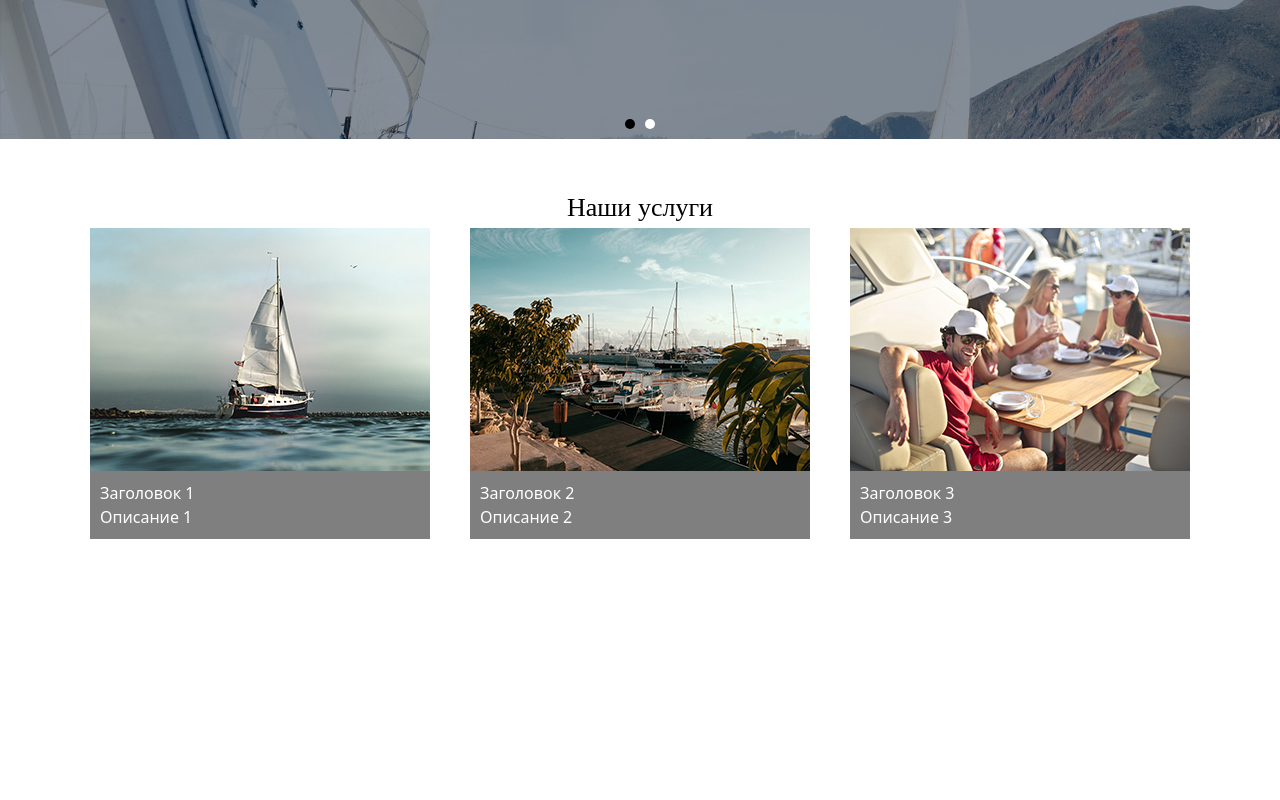
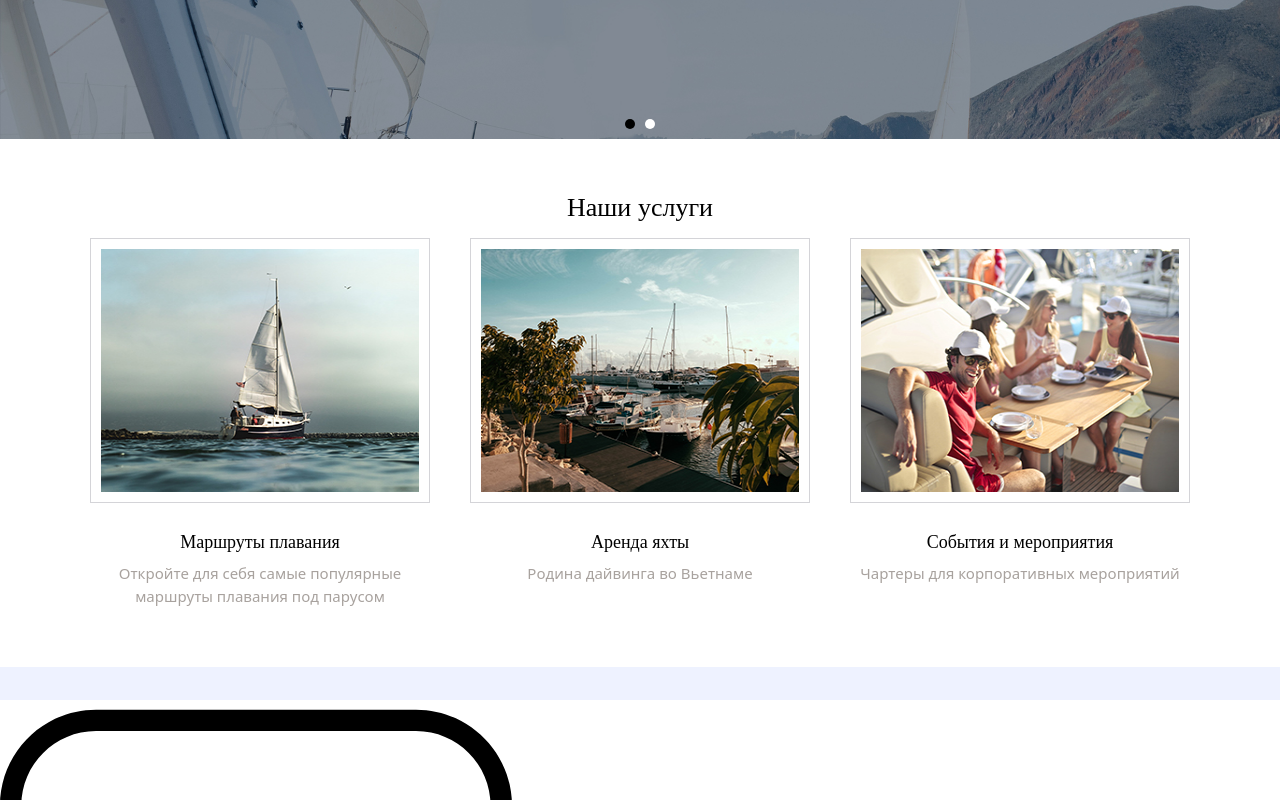
Before and after one commit to KMS56135/project-yachtv3, a React (Create React App) app: page / in a window 1280 px wide. Shown: the part 300-1100 px from the top of the page. Before the commit the page ends 889 px from the top, so only its background shows below. Built offline with nearby package versions, Linux system fonts and the light colour scheme.

Commit message:
add Service

```diff
--- a/src/App.css
+++ b/src/App.css
@@ -1,9 +1,13 @@
 @import './assets/fonts/fonts.css';
 @import './component/Swiper/swiper.css';
 
+* {
+    box-sizing: border-box;
+}
 
 :root {
     --white: #ffffff;
     --zinc-300: #d4d4d8;
+    --text-description: #a8a29e;
 
 }
--- a/src/App.js
+++ b/src/App.js
@@ -1,6 +1,7 @@
 import NavbarPanel from './component/Navbarpanel/Navbarpanel';
 import Swiper from './component/Swiper/Swiper';
 import Offers from './component/Offers/Offers';
+import Services from './component/Services/Services'
 import slide1 from './assets/images/Swiper/slide-1.jpg'
 import slide2 from './assets/images/Swiper/slide-2.jpg'
 import './App.css';
@@ -29,6 +30,7 @@ function App() {
       <NavbarPanel/>
       <Swiper items={items}/>
       <Offers/>
+      <Services/>
     </>
   );
 }
--- a/src/component/Carousel/Carousel.css
+++ b/src/component/Carousel/Carousel.css
@@ -14,6 +14,11 @@
     gap: 40px;
 }
 
+.carousel-image-wrapper {
+    border: 1px solid var(--zinc-300);
+    padding: 10px;
+}
+
 .carousel-image {
     display: flex;
     flex-direction: column;
@@ -23,9 +28,6 @@
     position: absolute; /* Исправлено позиционирование для корректной анимации */
 }
 
-.carousel-image img {
-    flex-grow: 1;
-}
 
 .carousel-image.active {
     opacity: 1; /* Отображение активного изображения */
@@ -33,11 +35,22 @@
 }
 
 .carousel-text {
-    background: rgba(0, 0, 0, 0.5);
-    color: #fff;
     width: 100%;
     padding: 10px;
     box-sizing: border-box;
+    text-align: center;
+}
+
+.carousel-title {
+    margin-top: 16px;
+    margin-bottom: 6px;
+    font-size: 18px;
+    font-weight: 400;
+}
+
+.carousel-description {
+    font-size: 15px;
+    color: var(--text-description);
 }
 
 .prev,
@@ -61,16 +74,15 @@
 
 @media (min-width: 768px) {
     /* Специфичные стили для планшетов и выше */
-    .carousel-images {
-        width: 50%;
-    }
+
 }
 
 @media (min-width: 1024px) {
     .carousel-images {
         transition: none;
-        width: 100%;
+        align-items: flex-start;
         justify-content: center;
+        min-width: 340px
     }
 
     .carousel-image {
@@ -81,6 +93,9 @@
         min-width: 340px; /* Распределение по ширине для трех изображений */
     }
 
+    .carousel-image img {
+        height: 243px;
+    }
 
     .prev {
         display: none;
--- a/src/component/Carousel/Carousel.js
+++ b/src/component/Carousel/Carousel.js
@@ -13,18 +13,18 @@ const Carousel = () => {
   const images = [
     {
       src: about1,
-      title: 'Заголовок 1',
-      description: 'Описание 1',
+      title: 'Маршруты плавания',
+      description: 'Откройте для себя самые популярные маршруты плавания под парусом',
     },
     {
       src: about2,
-      title: 'Заголовок 2',
-      description: 'Описание 2',
+      title: 'Аренда яхты',
+      description: 'Родина дайвинга во Вьетнаме',
     },
     {
       src: about3,
-      title: 'Заголовок 3',
-      description: 'Описание 3',
+      title: 'События и мероприятия',
+      description: 'Чартеры для корпоративных мероприятий',
     },
   ];
 
@@ -45,10 +45,12 @@ const Carousel = () => {
       <div className="carousel-images">
         {images.map((image, index) => (
           <div key={index} className={`carousel-image ${index === activeIndex ? 'active' : ''}`}>
-            <img src={image.src} alt={image.title} />
+            <div className='carousel-image-wrapper'>
+                <img src={image.src} alt={image.title} />
+            </div>
             <div className="carousel-text">
-              <h2>{image.title}</h2>
-              <p>{image.description}</p>
+              <h2 className='carousel-title font-taviraj'>{image.title}</h2>
+              <p className='carousel-description'>{image.description}</p>
             </div>
           </div>
         ))}
--- a/src/component/Offers/offers.css
+++ b/src/component/Offers/offers.css
@@ -13,6 +13,7 @@
 .offers__title {
     font-size: 26px;
     text-align: center;
+    margin-bottom: 10px;
 }
 
 .offers--padding-y {
--- /dev/null
+++ b/src/component/Services/Services.css
@@ -0,0 +1,9 @@
+.services {
+
+}
+
+.services__icon {
+    background-image: url(../../assets/images/Services/bed-alt.svg);
+    width: 33px;
+    height: 33px;
+}
--- /dev/null
+++ b/src/component/Services/Services.js
@@ -0,0 +1,16 @@
+import './Services.css';
+
+const bed = <svg xmlns="http://www.w3.org/2000/svg" id="Layer_1" data-name="Layer 1" viewBox="0 0 24 24" width="512" height="512"><path d="M19.5,2H4.5C2.019,2,0,4.019,0,6.5v15c0,.276,.224,.5,.5,.5s.5-.224,.5-.5v-2.5H23v2.5c0,.276,.224,.5,.5,.5s.5-.224,.5-.5V6.5c0-2.481-2.019-4.5-4.5-4.5ZM4.5,3h15c1.93,0,3.5,1.57,3.5,3.5v7.5h-2v-1.5c0-1.93-1.57-3.5-3.5-3.5h-2.5c-1.272,0-2.387,.682-3,1.699-.613-1.017-1.728-1.699-3-1.699h-2.5c-1.93,0-3.5,1.57-3.5,3.5v1.5H1V6.5c0-1.93,1.57-3.5,3.5-3.5ZM12.5,14v-1.5c0-1.378,1.121-2.5,2.5-2.5h2.5c1.379,0,2.5,1.122,2.5,2.5v1.5h-7.5Zm-8.5,0v-1.5c0-1.378,1.122-2.5,2.5-2.5h2.5c1.378,0,2.5,1.122,2.5,2.5v1.5H4Zm-3,4v-3H23v3H1Z"/></svg>;
+
+function Services() {
+    return (
+        <>
+            <div className="services bg-bgServices">
+                <div className='services__icon'>
+                    {bed}
+                </div>
+            </div>
+        </>
+    )
+}
+export default Services;
--- a/tailwind.config.js
+++ b/tailwind.config.js
@@ -12,11 +12,15 @@ module.exports = {
       'desktop': '1200px',
       // => @media (min-width: 1200px)
     },
+    colors: {
+        bgServices: '#eef2ff',
+    },
+
     extend: {
       fontFamily: {
         poppins: ['Poppins', 'serif'],
         taviraj: ['Taviraj', 'serif'],
-      }
+      },
     },
   },
   plugins: [],
```
Also changed, not shown: src/assets/images/Services/bed-alt.svg (added).
